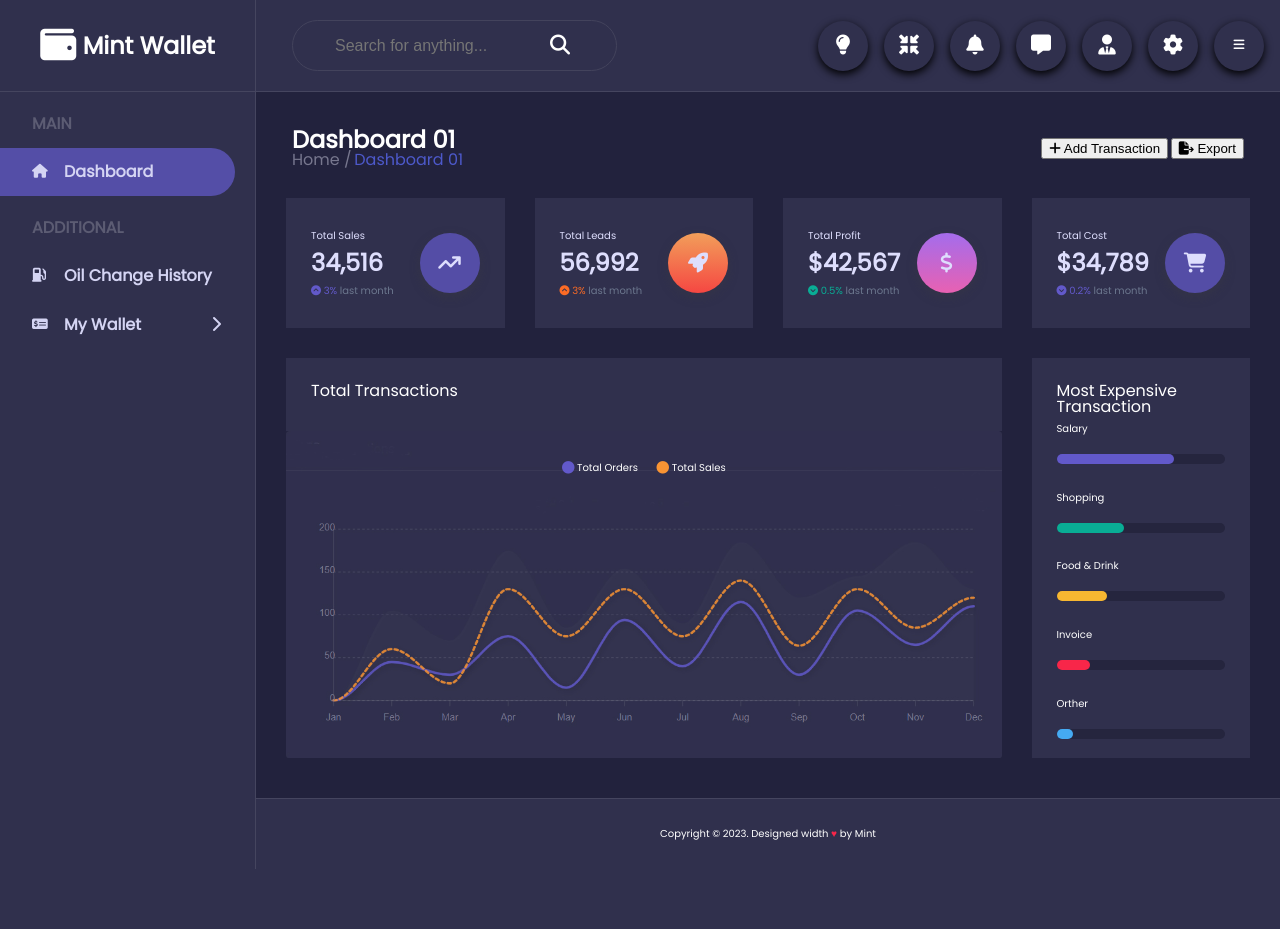
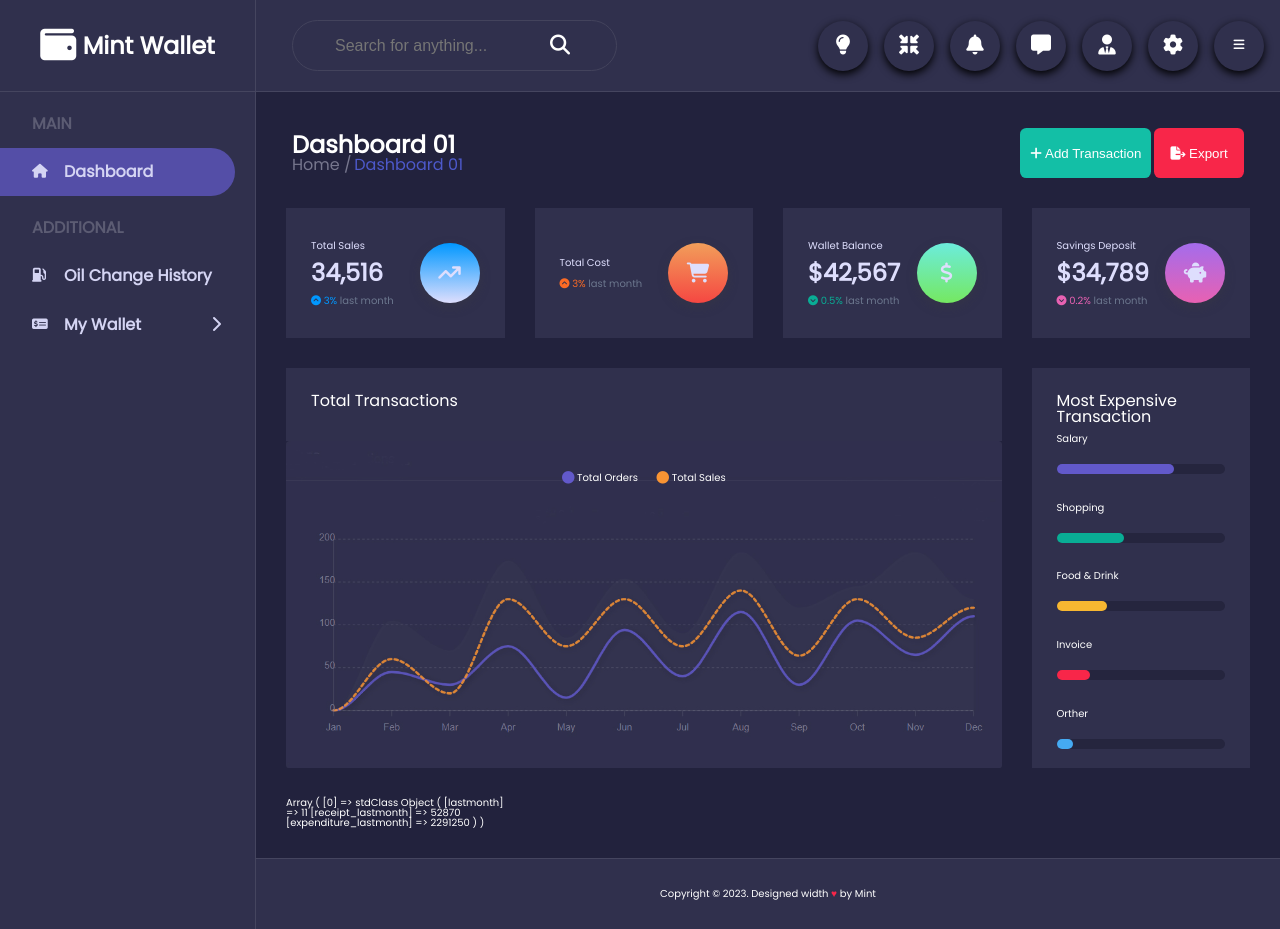
Before and after one commit to minhnguyen287/Ewallet, a PHP site: page /Ewallet/ in a window 1280 px wide. Before the commit the page ends 869 px from the top, so only its background shows below. Run offline with PHP 8.4, Linux system fonts and the light colour scheme; data comes from the database, SQL or seed files in the repository.

Commit message:
Code Dashboard Page

```diff
--- a/mvc/controllers/Home.php
+++ b/mvc/controllers/Home.php
@@ -4,12 +4,19 @@
 	 */
 	class Home extends Controller
 	{
+		public function __construct()
+		{
+			$this->DashboardModel = $this->model("DashboardModel");
+		}
 		//This is function call default page // function trong controller dong vai tro action o trang dia chi
 		public function Dashboard()
 		{
-			//$dash1 = $this->model("DashboardModel");
+			$yearInput = date("Y");
+			$monthInput = date("m");
+			$dash1 = $this->DashboardModel->ShowDashboard($yearInput,$monthInput);
 			$this->view("MasterLayout",[
 				"Page"=>"DashboardView",
+				"data"=>$dash1,
 				"Dhighlight"=>true]);
 		}
 
--- a/mvc/controllers/Wallet.php
+++ b/mvc/controllers/Wallet.php
@@ -5,9 +5,9 @@
 	class Wallet extends Controller
 	{
 		public function __construct()
-			{
-				$this->WalletModel = $this->model("WalletModel");
-			}
+		{
+			$this->WalletModel = $this->model("WalletModel");
+		}
 
 		public function Dashboard()
 		{
--- a/mvc/models/DashboardModel.php
+++ b/mvc/models/DashboardModel.php
@@ -5,10 +5,39 @@
 	 */
 	class DashboardModel extends DB
 	{
-		public function ShowDashboard()
+		public function ShowDashboard($yearInput,$monthInput)
 		{
-			# connect db
-			return "DashboardModel";
+			$yearInput = $this->con->real_escape_string(strip_tags($yearInput));
+			$monthInput = $this->con->real_escape_string(strip_tags($monthInput));
+			if ($monthInput == 1) {
+				$yearInput = $yearInput-1;
+				$monthInput = 12;
+			}
+			$lastMonthInput = $monthInput-1;
+			$q = "SELECT MONTH(tran_date) AS 'month', ";
+			$q .= "SUM(CASE WHEN tran_type = 'receipt' THEN tran_amount ELSE 0 END) AS 'receipt', ";
+			$q .= "SUM(CASE WHEN tran_type = 'expenditure' THEN tran_amount ELSE 0 END) AS 'expenditure' ";
+			$q .= "FROM transaction ";
+			$q .= "WHERE YEAR(tran_date) = $yearInput AND MONTH(tran_date) = $monthInput ";
+			$q .= "GROUP BY month";
+
+			$record = $this->con->query($q);
+			$arr = array();
+			while ($r = $record->fetch_array(MYSQLI_ASSOC)) {
+				$arr[] = $r;
+			}
+			$q1 = "SELECT MONTH(tran_date) AS 'lastmonth', ";
+			$q1 .= "SUM(CASE WHEN tran_type = 'receipt' THEN tran_amount ELSE 0 END) AS 'receipt_lastmonth', ";
+			$q1 .= "SUM(CASE WHEN tran_type = 'expenditure' THEN tran_amount ELSE 0 END) AS 'expenditure_lastmonth' ";
+			$q1 .= "FROM transaction ";
+			$q1 .= "WHERE YEAR(tran_date) = $yearInput AND MONTH(tran_date) = $lastMonthInput ";
+			$q1 .= "GROUP BY lastmonth";
+
+			$record1 = $this->con->query($q1);
+			while ($r1 = $record1->fetch_array(MYSQLI_ASSOC)) {
+				$arr[] = $r1;
+			}
+			return json_encode($arr);
 		}
 		public function ShowTong($number1,$number2)
 		{
--- a/mvc/views/Page/DashboardView.php
+++ b/mvc/views/Page/DashboardView.php
@@ -6,10 +6,10 @@
   			<span class="header__container-left-link">Dashboard 01</span>
   		</div>
   		<div class="header__container-right">
-  			<button class="add__account-button">
+  			<button class="add__button">
   				<i class="fa-solid fa-plus"></i> Add Transaction
   			</button>
-  			<button class="export-button">
+  			<button class="export__button">
   				<i class="fa-solid fa-file-export"></i> Export
   			</button>
   		</div>
@@ -34,10 +34,14 @@
   					</div>
   				</div>
   			</div>
+        <?php
+          $data_list = json_decode($data['data']);
+          print_r($data_list);
+         ?>
   			<div class="layout__content">
   				<div class="layout__content-left">
-  					<h3 class="layout__content-left-title">Total Leads</h3>
-  					<h2 class="layout__content-left-number">56,992</h2>
+  					<h3 class="layout__content-left-title">Total Cost</h3>
+  					<h2 class="layout__content-left-number"></h2>
   					<div class="layout__content-left-growth">
   						<span class="layout__content-left-growth-icon">
   							<i class="fa-solid fa-circle-chevron-up"></i>
@@ -48,13 +52,14 @@
   				</div>
   				<div class="layout__content-right">
   					<div class="layout__content-right-icon">
-  						<i class="fa-solid fa-rocket fa-2xl"></i>
+              <i class="fa-solid fa-cart-shopping fa-2xl"></i>
+  						<!-- <i class="fa-solid fa-rocket fa-2xl"></i> -->
   					</div>
   				</div>
   			</div>
   			<div class="layout__content">
   				<div class="layout__content-left">
-  					<h3 class="layout__content-left-title">Total Profit</h3>
+  					<h3 class="layout__content-left-title">Wallet Balance</h3>
   					<h2 class="layout__content-left-number">$42,567</h2>
   					<div class="layout__content-left-growth">
   						<span class="layout__content-left-growth-icon">
@@ -72,7 +77,7 @@
   			</div>
   			<div class="layout__content">
   				<div class="layout__content-left">
-  					<h3 class="layout__content-left-title">Total Cost</h3>
+  					<h3 class="layout__content-left-title">Savings Deposit</h3>
   					<h2 class="layout__content-left-number">$34,789</h2>
   					<div class="layout__content-left-growth">
   						<span class="layout__content-left-growth-icon">
@@ -84,7 +89,7 @@
   				</div>
   				<div class="layout__content-right">
   					<div class="layout__content-right-icon">
-  						<i class="fa-solid fa-cart-shopping fa-2xl"></i>
+  						<i class="fa-solid fa-piggy-bank fa-2xl"></i>
   					</div>
   				</div>
   			</div>
--- a/public/css/style.css
+++ b/public/css/style.css
@@ -333,14 +333,19 @@ input:focus {
   color: #fb6b25; }
 
 .layout__content:nth-child(3) .layout__content-right-icon {
-  background-image: linear-gradient(#a46cec, #e861b2); }
+  background-image: linear-gradient(#6cecdc, #75e861); }
 .layout__content:nth-child(3) .layout__content-left-growth-index, .layout__content:nth-child(3) .layout__content-left-growth-icon {
   color: #09ad95; }
 
-.layout__content:last-child .layout__content-right-icon {
-  background-image: linear-gradient(#3ed7d3, #1eabd2); }
-.layout__content:last-child .layout__content-left-growth-index, .layout__content:last-child .layout__content-left-growth-icon {
-  color: #f82649; }
+.layout__content:nth-child(4) .layout__content-right-icon {
+  background-image: linear-gradient(#a46cec, #e861b2); }
+.layout__content:nth-child(4) .layout__content-left-growth-index, .layout__content:nth-child(4) .layout__content-left-growth-icon {
+  color: #e861b2; }
+
+.layout__content:first-child .layout__content-right-icon {
+  background-image: linear-gradient(#0097ff, #dedefd); }
+.layout__content:first-child .layout__content-left-growth-index, .layout__content:first-child .layout__content-left-growth-icon {
+  color: #0097ff; }
 
 .main__content {
   --component__space:30px;
--- a/public/css/style.scss
+++ b/public/css/style.scss
@@ -419,7 +419,7 @@ input:focus{
 };
 .layout__content:nth-child(3) {
 	.layout__content-right-icon{
-		background-image: linear-gradient(#a46cec,#e861b2);
+		background-image: linear-gradient(#6cecdc, #75e861);
 	}
 	.layout__content-left-growth{
 		&-index,&-icon{
@@ -427,13 +427,23 @@ input:focus{
 		}
 	}
 };
-.layout__content:last-child {
+.layout__content:nth-child(4) {
 	.layout__content-right-icon{
-		background-image: linear-gradient(#3ed7d3,#1eabd2);
+		background-image: linear-gradient(#a46cec,#e861b2);
 	}
 	.layout__content-left-growth{
 		&-index,&-icon{
-		color:#f82649;
+		color:#e861b2;
+		}
+	}
+};
+.layout__content:first-child {
+	.layout__content-right-icon{
+		background-image: linear-gradient(#0097ff, #dedefd);
+	}
+	.layout__content-left-growth{
+		&-index,&-icon{
+		color:#0097ff;
 		}
 	}
 };
--- a/public/js/script.js
+++ b/public/js/script.js
@@ -1163,7 +1163,7 @@ function showStatistical(data){
 			}
 			//console.log("receipt"+responseData[i].receipt,"expenditures"+responseData[i].expenditures,"difference"+difference);
 			let templateFrag = templateFragRoot.cloneNode(true);
-			console.log(templateFrag.querySelectorAll("td"));
+			//console.log(templateFrag.querySelectorAll("td"));
 			id = i + 1;
 			templateFrag.querySelector("td").innerText = id < 10 ? id = "0"+id : id +'.';
 			templateFrag.querySelector("a").innerText = responseData[i].date;
@@ -1188,64 +1188,6 @@ function loadModal_categoryList(data,output){
 			tmpl.querySelector('option').setAttribute("value",arr[i].cat_id);
 			tmpl.querySelector('option').innerText = arr[i].category_name;
 			output.appendChild(tmpl);
-		}
-	}
-}
-
-function responseHandle(response,viewType){
-	if (typeof(response) == 'string') {
-		responseData = JSON.parse(response);
-		var action = responseData.action;
-		delete responseData.action;
-		// console.log(action);
-		// console.log(viewType);
-		/* Action test */
-		switch (action){
-			case "add-transaction-and-show-statistical":
-				/* ViewType check */
-				if (viewType == "table-view") {
-					/*Handle*/
-					let newView = document.createElement('tbody');
-					let templateFrag = document.querySelector("#statistical__list").content;
-					var status_noti , operator , id;
-					var difference = new Number;
-					let dataFill = Object.values(responseData);
-					let templateClone = templateFrag.cloneNode(true);
-					let col = templateClone.querySelectorAll('td');
-
-				// 	for (var i=0; i<dataFill.length; i++) {
-				// 		if (parseInt(dataFill[i].receipt) < parseInt(dataFill[i].expenditure) ) {
-				// 			status_noti = "expired";
-				// 			operator = "- ";
-				// 			difference = parseInt(dataFill[i].expenditure) - parseInt(dataFill[i].receipt);
-				// 		} else {
-				// 			status_noti = "good";
-				// 			operator = "+ ";
-				// 			difference = parseInt(dataFill[i].receipt) - parseInt(dataFill[i].expenditure);
-				// 		}
-				// 		let templateClone = templateFrag.cloneNode(true);
-				// 		let col = templateClone.querySelectorAll('td');
-				// 		console.log(dataFill);
-				// 		console.log(col);
-
-				// 		newView.appendChild(templateClone);
-				// 	} /*End For loop*/
-				// 	document.querySelector('tbody').parentNode.replaceChild(newView,document.querySelector('tbody'));
-				// 	popupMessage("success","add","transaction");
-				}
-				break;
-			case "add-transaction-and-show-detail":
-				/* ViewType check */
-				/*Handle*/
-				break;
-			case "update-transaction-and-show-detail":
-				/* ViewType check */
-				/*Handle*/
-				break;
-			case "delete-transaction-and-show-detail":
-				/* ViewType check */
-				/*Handle*/
-				break;
 		}
 	}
 }
@@ -1494,7 +1436,7 @@ window.addEventListener("load",function(){
 					hiddenBox(monthBox);
 					timeInput["monthInput"] = Number(month.value);
 					let statisticalUrl = "../Ajax/showStatistical";
-					sendAjaxRequest(statisticalUrl,"POST",response=>responseHandle(response,'table-view'),JSON.stringify(timeInput));
+					sendAjaxRequest(statisticalUrl,"POST",showStatistical,JSON.stringify(timeInput));
 				})
 			})
 		}
@@ -1556,8 +1498,16 @@ window.addEventListener("load",function(){
 				sendAjaxRequest(url,method,updateTransaction,JSON.stringify(transData))
 				hideModal(dialog[0]);
 			}
-			//update database and review
-
+
+		})
+		on('table', 'click', '.remove__button', showModal_deleteTransaction);
+		btnDelete.addEventListener('click',()=>{
+			var transId = btnDelete.getAttribute("transId");
+			var data = JSON.stringify({transactionId:transId});
+			let method = "POST";
+			let url = '/ewallet/Ajax/DeleteTransaction';
+			sendAjaxRequest(url, method, deleteTransaction, data);
+			hideModal(dialog[1]);
 		})
 	}
 })
@@ -1596,15 +1546,19 @@ function updateTransaction(data) {
 	let responseData = JSON.parse(data);
 	if (responseData != "false") {
 		statusNoti = responseData.transType == 'expenditure' ? 'expired' : 'good';
+		let category = JSON.parse(responseData.category);
+		let transCategory = category[0].category_name;
 		/* Update dòng dữ liệu đã được chỉnh sửa */
 		let rowEdited = document.getElementById(btnUpdate.getAttribute("idT"));
 		rowEdited.querySelector("td:nth-child(2)").setAttribute("class","table__detail-column table__status table__status-"+statusNoti);
+		rowEdited.querySelector("td:nth-child(2)").setAttribute("value",responseData.transType);
 		rowEdited.querySelector("td:nth-child(2)").innerText = responseData.transType;
 		rowEdited.querySelector("td:nth-child(3)").innerText = responseData.transName;
-		rowEdited.querySelector("td:nth-child(4)").innerText = responseData.transCategory;
+		rowEdited.querySelector("td:nth-child(4)").setAttribute("value",responseData.transCategory);
+		rowEdited.querySelector("td:nth-child(4)").innerText = transCategory;
 		rowEdited.querySelector("td:nth-child(5)").innerText = responseData.transDesc;
 		rowEdited.querySelector("td:nth-child(6)").innerText = vndCurrency(responseData.transAmount);
-		rowEdited.querySelector("td:nth-child(6)").value = responseData.transAmount;
+		rowEdited.querySelector("td:nth-child(6)").setAttribute("value",responseData.transAmount);
 		rowEdited.querySelector("td:nth-child(6)").setAttribute("class","table__detail-column table__status table__status-"+statusNoti);
 		/*In ra câu thông báo thành công*/
 		popupMessage("success","edit","transaction");
@@ -1613,7 +1567,40 @@ function updateTransaction(data) {
 	}
 }
 
-
+function showModal_deleteTransaction(){
+	var target = event.target;
+	var transactionId;
+	while(target && target !== document.querySelector('tbody')){
+		if(target.tagName == "TR"){
+			transactionId = target.getAttribute("id");
+		}
+		target = target.parentNode;
+		/* Reload lại các phần tử dùng để thông báo */
+		headerPopup.setAttribute("class","header__popup");
+		headerPopup.removeAttribute("style");
+		/* Gọi modal Delete*/
+		delFormContent.style.minWidth = "initial";
+		delFormContent.style.minHeight = "initial";
+		delForm.style.gridTemplateColumns = "1fr";
+		showModal(dialog[1]);
+		btnDelete.setAttribute("transId",transactionId);
+	}
+}
+function deleteTransaction(data){
+	if (typeof(data)==="string") {
+		let responseData = JSON.parse(data);
+		if(responseData.status != "false"){
+			/* Hàm rowIndex dùng để lấy ra vị trí của hàng có id = transId trong bảng*/
+			let index = document.getElementById(responseData.transactionId).rowIndex;
+			/* Hàm deleteRow dùng để xoá 1 hàng có vị trí index-1 trong bảng vì bảng bắt đầu bằng row 0*/
+			document.querySelector('tbody').deleteRow(index-1);
+			popupMessage("success","delete","record");
+		} else {
+			/*In ra câu thông báo thất bại*/
+			popupMessage("failure","delete","record");
+		}
+	}
+}
 
 /*End */
 
```
Also changed, not shown: mvc/controllers/Ajax.php (+26 -1 lines), mvc/models/WalletModel.php (+12 -1 lines), mvc/views/Page/TransactionView.php (+12 -12 lines), 1 other file.
